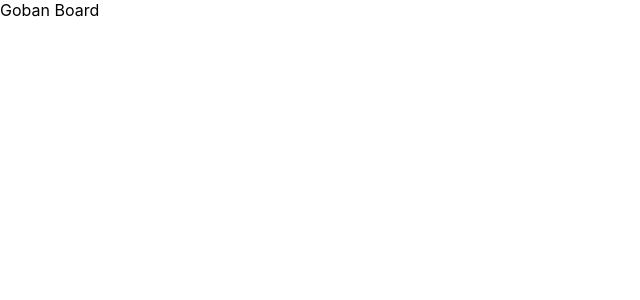
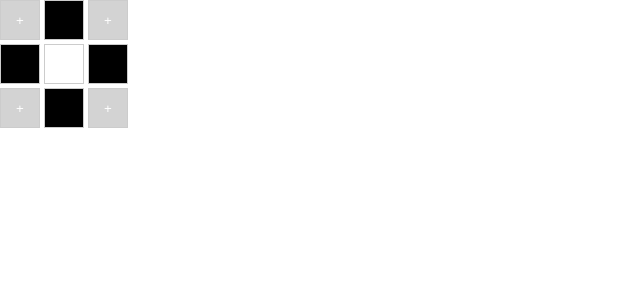
Before and after one commit to vertigojones/goban-checker, a React (Create React App) app: page / in a window 1280 px wide. Shown: the top 300 px of the page, without its empty margins (0-640 px from the left). Built offline with nearby package versions, Linux system fonts and the light colour scheme.

Commit message:
render board with failing tests still

```diff
--- a/src/App.tsx
+++ b/src/App.tsx
@@ -1,6 +1,6 @@
 import GobanBoard from "./components/GobanBoard"
 
-const App = () => {
+const App: React.FC = () => {
   return <GobanBoard />
 }
 
--- a/src/components/GobanBoard.tsx
+++ b/src/components/GobanBoard.tsx
@@ -1,11 +1,63 @@
-const GobanBoard = () => {
+import { useState } from "react"
+
+const GobanBoard: React.FC = () => {
   // TODO:
   // - Render a 3x3 grid representing the goban
   // - Allow clicking on a cell to select it
   // - Highlight the selected cell
   // - Show whether the selected stone is captured (hardcoded at first)
 
-  return <div>Goban Board</div>
+  const board = [
+    [".", "B", "."],
+    ["B", "W", "B"],
+    [".", "B", "."],
+  ]
+
+  const [selected, setSelected] = useState<[number, number] | null>(null)
+
+  const handleClick = (x: number, y: number) => {
+    setSelected([x, y])
+  }
+
+  return (
+    <div>
+      <div style={{ display: "flex", flexDirection: "column", gap: 4 }}>
+        {board.map((row, y) => (
+          <div key={y} style={{ display: "flex", gap: 4 }}>
+            {row.map((cell, x) => (
+              <button
+                key={`${x},${y}`}
+                onClick={() => handleClick(x, y)}
+                style={{
+                  width: 40,
+                  height: 40,
+                  backgroundColor:
+                    cell === "B"
+                      ? "black"
+                      : cell === "W"
+                      ? "white"
+                      : "lightgray",
+                  color: cell === "W" ? "black" : "white",
+                  border:
+                    selected?.[0] === x && selected?.[1] === y
+                      ? "2px solid blue"
+                      : "1px solid #ccc",
+                }}
+              >
+                {cell === "." ? "+" : ""}
+              </button>
+            ))}
+          </div>
+        ))}
+      </div>
+
+      {selected && (
+        <p>
+          Stone at ({selected[0]}, {selected[1]}) is <strong>captured</strong>.
+        </p>
+      )}
+    </div>
+  )
 }
 
 export default GobanBoard
```
Also changed, not shown: 1 other file (tests, documents, lock files or other folders).
